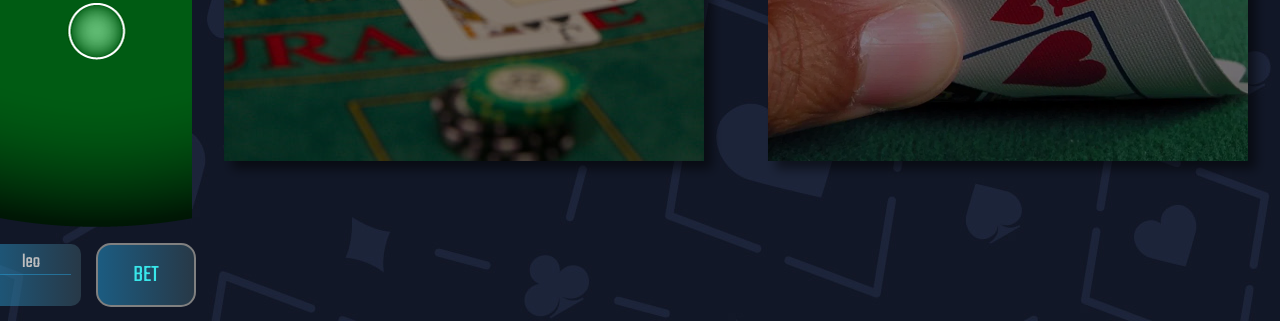
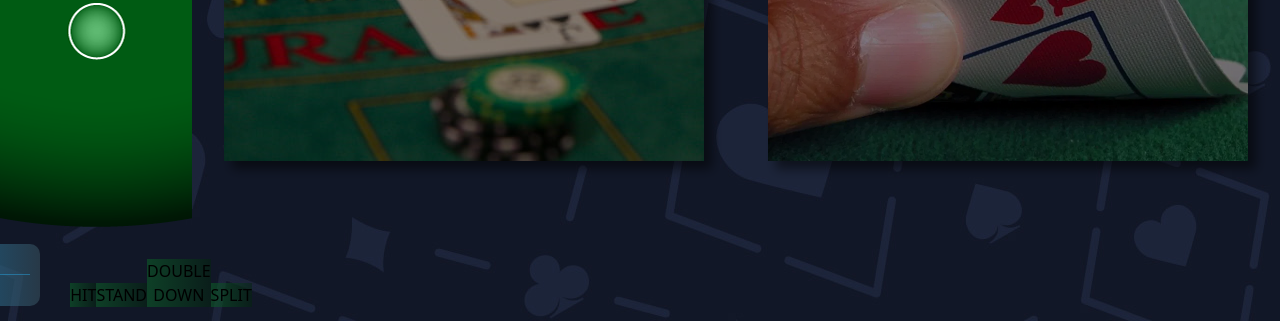
Before and after one commit to KajetanStepien/Poker-Game, a website with bundled scripts: page index.html in a window 1280 px wide. Shown: the part 479-800 px from the top of the page. Built offline with nearby package versions, Linux system fonts and the light colour scheme.

Commit message:
added blackjack action buttons

```diff
--- a/index.html
+++ b/index.html
@@ -41,8 +41,12 @@
                     </div>
                 </div>
             </div>
-                <button id="bet-button" class="gradient">BET</button>
+                <button id="bet-button" class="gradient hidden">BET</button>
             </div>
+            <button id="action-btn-hit" class="gradient2">HIT</button>
+            <button id="action-btn-stand" class="gradient2">STAND</button>
+            <button id="action-btn-dd" class="gradient2">DOUBLE DOWN</button>
+            <button id="action-btn-split" class="gradient2">SPLIT</button>
         </div>
     </div>
     <div id="bj-btn" class="blackjack-option-btn brightness-50 hover:brightness-95 hover:scale-105 transition-all duration:300 custom-shadow"><span class="option-description">BLACKJACK</span></div>
--- a/scss/blackjack-game.scss
+++ b/scss/blackjack-game.scss
@@ -165,7 +165,7 @@
             cursor: grabbing;
         }
     }
-    & #bet-button{
+    & #bet-button, #action-btn{
         height:64px;
         min-width:100px;
         width:100%;
@@ -173,6 +173,8 @@
         @include fontStyle(#38e6ea, 1.5rem, "Teko");
         border-radius: 15px;
         border: 2px solid rgb(128,128,128);
+        margin: 0px 5px 0px 5px;
+        line-height: 1;
         &:hover{
             filter:brightness(1.25);
         }
@@ -185,3 +187,10 @@
         rgba(38, 160, 218, 0.5), rgba(49, 71, 85, 0.7)
     );
 }
+.gradient2{
+    background: rgba(49, 71, 85, 0.7);
+    background: linear-gradient(
+        to right,
+        rgba(11, 104, 39, 0.5), rgba(3, 36, 13, 0.5)
+    );
+}
```
Also changed, not shown: styles/blackjack-game.css, styles/main.css, 2 other files.
